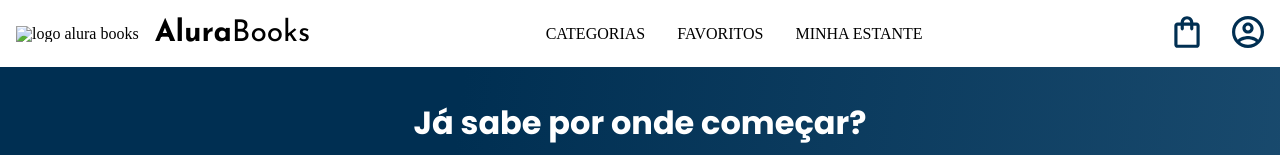
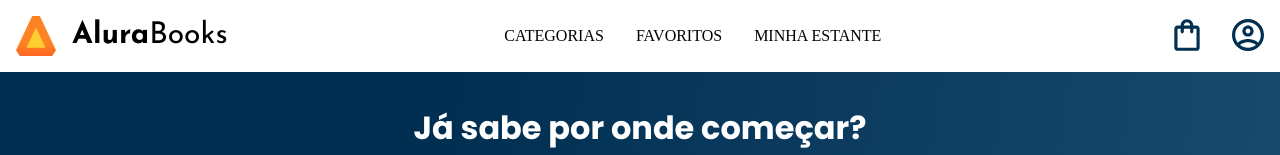
Before and after one commit to KaiquePortoSantos/Books, a plain HTML site: page index.htm in a window 1280 px wide. Shown: the top 155 px of the page. Drawn offline with nearby package versions, Linux system fonts and the light colour scheme; the site is published under a folder, as on GitHub Pages, so addresses that start at the root find nothing.

Commit message:
alterando img logo

```diff
--- a/index.htm
+++ b/index.htm
@@ -45,7 +45,7 @@
                     </li>
 
                 </ul>
-                <img src="/imagens/Logo.svg" alt=" logo alura books"  class="container__imagem">
+                <img src="./imagens/Logo.svg" alt=" logo alura books"  class="container__imagem">
                 <h1 class="container__titulo"> <b class="container__titulo--negrito">Alura</b>Books</h1>
             </div>
 
```
